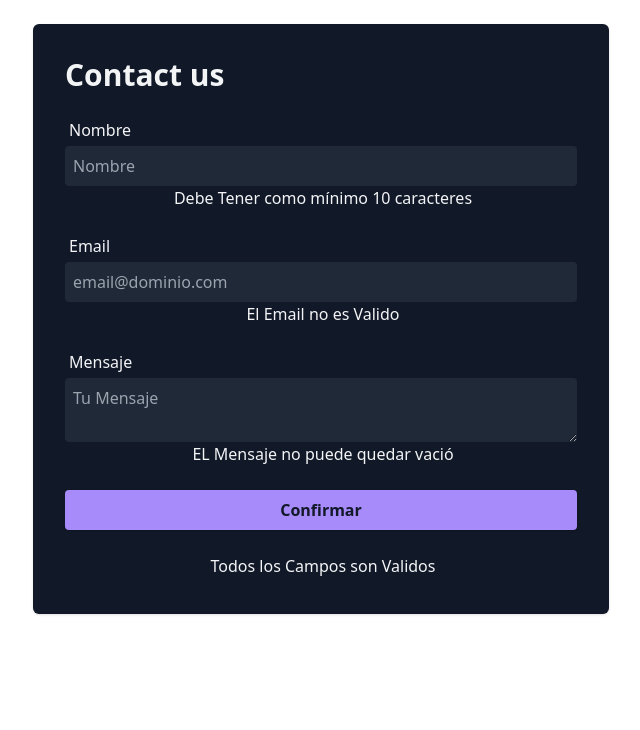
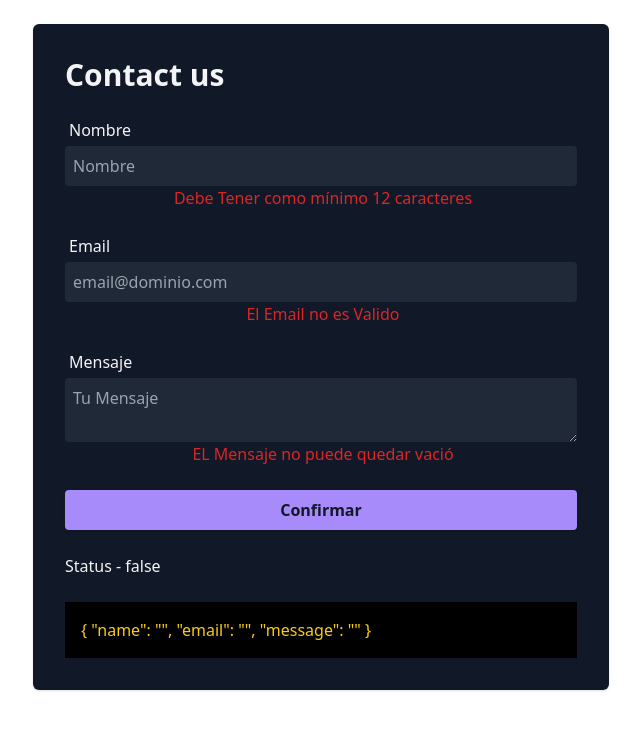
Before and after one commit to Jerick97/AA11-Angular-FormReactive, an Angular app: page / in a window 1280 px wide. Shown: the top 730 px of the page, without its empty margins (319-959 px from the left). Built offline with nearby package versions, Linux system fonts and the light colour scheme.

Commit message:
Se añadio validaciones en el formulario reactivo

```diff
--- a/src/app/app.module.ts
+++ b/src/app/app.module.ts
@@ -3,6 +3,7 @@ import { BrowserModule } from '@angular/platform-browser';
 
 import { AppRoutingModule } from './app-routing.module';
 import { AppComponent } from './app.component';
+import { PagesModule } from './pages/pages.module';
 
 @NgModule({
   declarations: [
@@ -10,7 +11,8 @@ import { AppComponent } from './app.component';
   ],
   imports: [
     BrowserModule,
-    AppRoutingModule
+    AppRoutingModule,
+    PagesModule
   ],
   providers: [],
   bootstrap: [AppComponent]
--- a/src/app/pages/home/home.component.html
+++ b/src/app/pages/home/home.component.html
@@ -1,32 +1,38 @@
 <section class="p-6 text-gray-100">
-	<form novalidate="" class="container w-full max-w-xl p-8 mx-auto space-y-6 rounded-md shadow bg-gray-900 ng-untouched ng-pristine ng-valid">
+	<form [formGroup]="formContact" (submit)="send()" class="container w-full max-w-xl p-8 mx-auto space-y-6 rounded-md shadow bg-gray-900 ng-untouched ng-pristine ng-valid">
 		<h2 class="w-full text-3xl font-bold leading-tight">Contact us</h2>
 		<div>
 			<label for="name" class="block mb-1 ml-1">Nombre</label>
-			<input id="name" type="text" placeholder="Nombre" required="" class="block w-full p-2 rounded focus:outline-none focus:ring focus:ring-opacity-25 focus:ring-violet-400 bg-gray-800">
+			<input formControlName="name" id="name" type="text" placeholder="Nombre" required="" class="block w-full p-2 rounded focus:outline-none focus:ring focus:ring-opacity-25 focus:ring-violet-400 bg-gray-800">
             <div>
-                <p class="text-center block mb-1 ml-1">Debe Tener como mínimo 10 caracteres</p>
+                <p class="text-center block mb-1 ml-1 text-red-600">Debe Tener como mínimo 12 caracteres</p>
             </div>
         </div>
 		<div>
 			<label for="email" class="block mb-1 ml-1">Email</label>
-			<input id="email" type="email" placeholder="email@dominio.com" required="" class="block w-full p-2 rounded focus:outline-none focus:ring focus:ring-opacity-25 focus:ring-violet-400 bg-gray-800">
+			<input formControlName="email" id="email" type="email" placeholder="email@dominio.com" required="" class="block w-full p-2 rounded focus:outline-none focus:ring focus:ring-opacity-25 focus:ring-violet-400 bg-gray-800">
             <div>
-                <p class="text-center block mb-1 ml-1">El Email no es Valido</p>
+                <p class="text-center block mb-1 ml-1 text-red-600">El Email no es Valido</p>
             </div>
         </div>
 		<div>
 			<label for="message" class="block mb-1 ml-1">Mensaje</label>
-			<textarea id="message" type="text" placeholder="Tu Mensaje" class="block w-full p-2 rounded autoexpand focus:outline-none focus:ring focus:ring-opacity-25 focus:ring-violet-400 bg-gray-800"></textarea>
+			<textarea formControlName="message" id="message" type="text" placeholder="Tu Mensaje" class="block w-full p-2 rounded autoexpand focus:outline-none focus:ring focus:ring-opacity-25 focus:ring-violet-400 bg-gray-800"></textarea>
             <div>
-                <p class="text-center block mb-1 ml-1">EL Mensaje no puede quedar vació</p>
+                <p class="text-center block mb-1 ml-1 text-red-600">EL Mensaje no puede quedar vació</p>
             </div>
         </div>
 		<div>
-			<button type="submit" class="w-full px-4 py-2 font-bold rounded shadow focus:outline-none focus:ring hover:ring focus:ring-opacity-50 bg-violet-400 focus:ring-violet-400 hover:ring-violet-400 text-gray-900">Confirmar</button>
+			<button [disabled]="formContact.invalid" type="submit" class="w-full px-4 py-2 font-bold rounded shadow focus:outline-none focus:ring hover:ring focus:ring-opacity-50 bg-violet-400 focus:ring-violet-400 hover:ring-violet-400 text-gray-900">Confirmar</button>
 		</div>
+        <div *ngIf="formContact.valid">
+            <p class="text-center block mb-1 ml-1 text-green-500">Todos los Campos son Validos</p>
+        </div>
         <div>
-            <p class="text-center block mb-1 ml-1">Todos los Campos son Validos</p>
+            Status - <span class="text-white-500">{{formContact.valid}}</span>
+        </div>
+        <div class="bg-black p-4 text-white text-1xl text-yellow-400 mt-4">
+            {{formContact.value | json}}
         </div>
 	</form>
 </section>
--- a/src/app/pages/home/home.component.ts
+++ b/src/app/pages/home/home.component.ts
@@ -1,4 +1,5 @@
 import { Component, OnInit } from '@angular/core';
+import { FormBuilder, FormGroup, Validators } from '@angular/forms';
 
 @Component({
   selector: 'app-home',
@@ -6,10 +7,29 @@ import { Component, OnInit } from '@angular/core';
   styleUrls: ['./home.component.css']
 })
 export class HomeComponent implements OnInit {
-
-  constructor() { }
+  public formContact!: FormGroup;
+  constructor(private formBuilder:FormBuilder) { }
 
   ngOnInit(): void {
+    this.formContact = this.formBuilder.group({
+      name: ['', [
+        Validators.required,
+        Validators.minLength(12)
+      ]],
+      email: ['', [
+        Validators.required,
+        Validators.email
+      ]],
+      message: ['', [
+        Validators.required,
+        Validators.minLength(4),
+        Validators.maxLength(300)
+      ]],
+
+    });
   }
 
+  send(): any{
+    console.log(this.formContact.value)
+  }
 }
--- a/src/app/pages/pages.module.ts
+++ b/src/app/pages/pages.module.ts
@@ -1,6 +1,7 @@
 import { NgModule } from '@angular/core';
 import { CommonModule } from '@angular/common';
 import { HomeComponent } from './home/home.component';
+import { FormsModule, ReactiveFormsModule } from '@angular/forms';
 
 
 
@@ -9,7 +10,9 @@ import { HomeComponent } from './home/home.component';
     HomeComponent
   ],
   imports: [
-    CommonModule
+    CommonModule,
+    FormsModule,
+    ReactiveFormsModule
   ],
   exports: [
     HomeComponent
```
